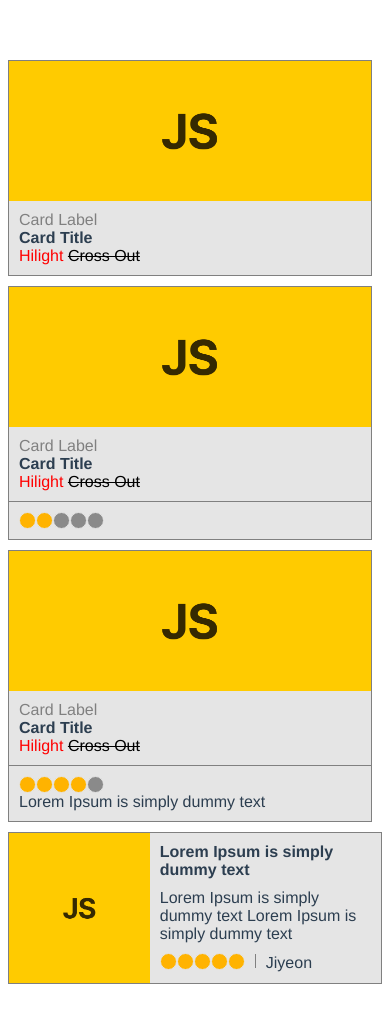
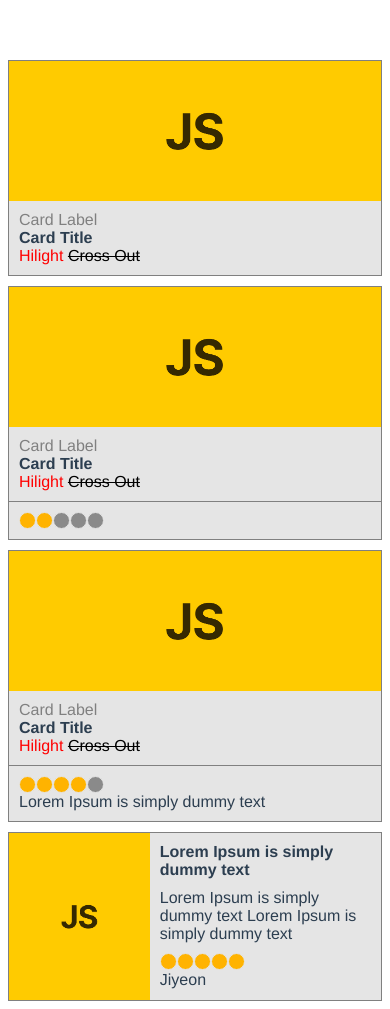
Before and after one commit to appleSimple/backpackr-ui-module, a Vue app: page / in a window 390 px wide. Built offline with nearby package versions, Linux system fonts and the light colour scheme.

Commit message:
style : 반응형 처리

```diff
--- a/src/components/DefaultCard.vue
+++ b/src/components/DefaultCard.vue
@@ -25,7 +25,7 @@ export default {
 
 <style scoped lang="scss">
 .card-wrapper {
-  width: calc(100% - 10px);
+  width: 100%;
   margin-bottom: 10px;
   margin-right: 10px;
   border: 1px solid grey;
--- a/src/components/HorizonCard.vue
+++ b/src/components/HorizonCard.vue
@@ -65,17 +65,27 @@ export default {
 
     .card-bottom {
       display: flex;
-      height: 20px;
+      flex-direction: column;
+      height: auto;
       line-height: 20px;
+
+      @include small {
+        flex-direction: row;
+        height: 20px;
+      }
 
       span {
         &::before {
           content: '';
-          display: inline-block;
+          display: none;
           width: 1px;
           height: 14px;
           margin: 0 10px;
           background-color: grey;
+
+          @include small {
+            display: inline-block;
+          }
         }
       }
     }
```
